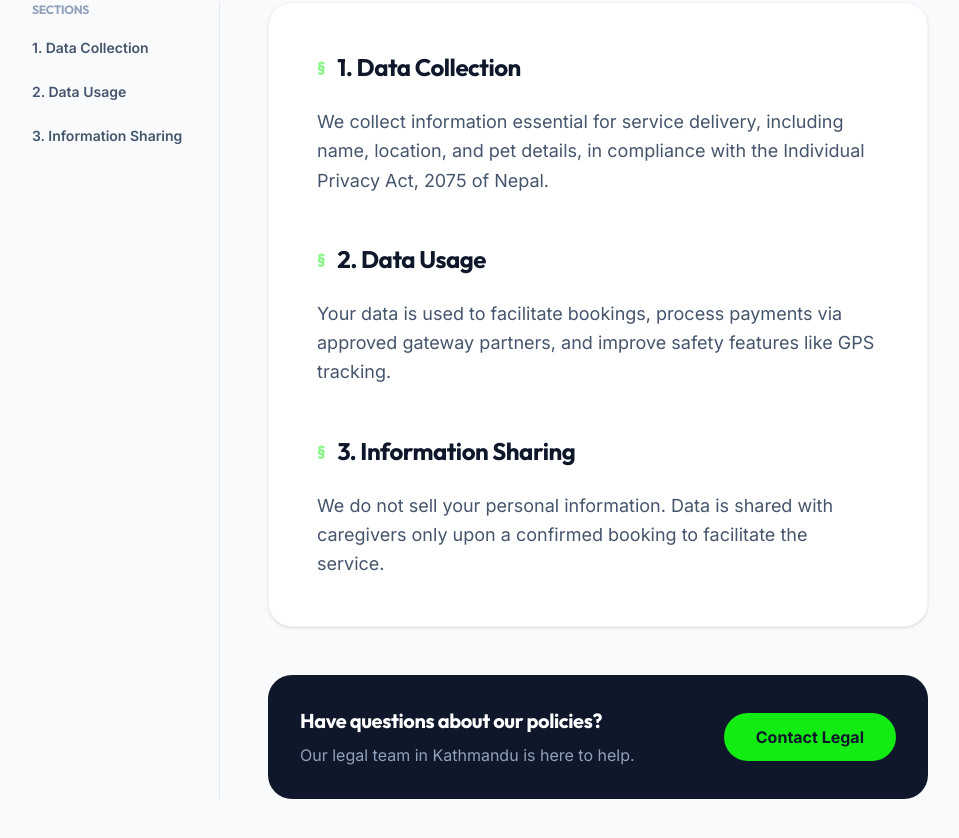
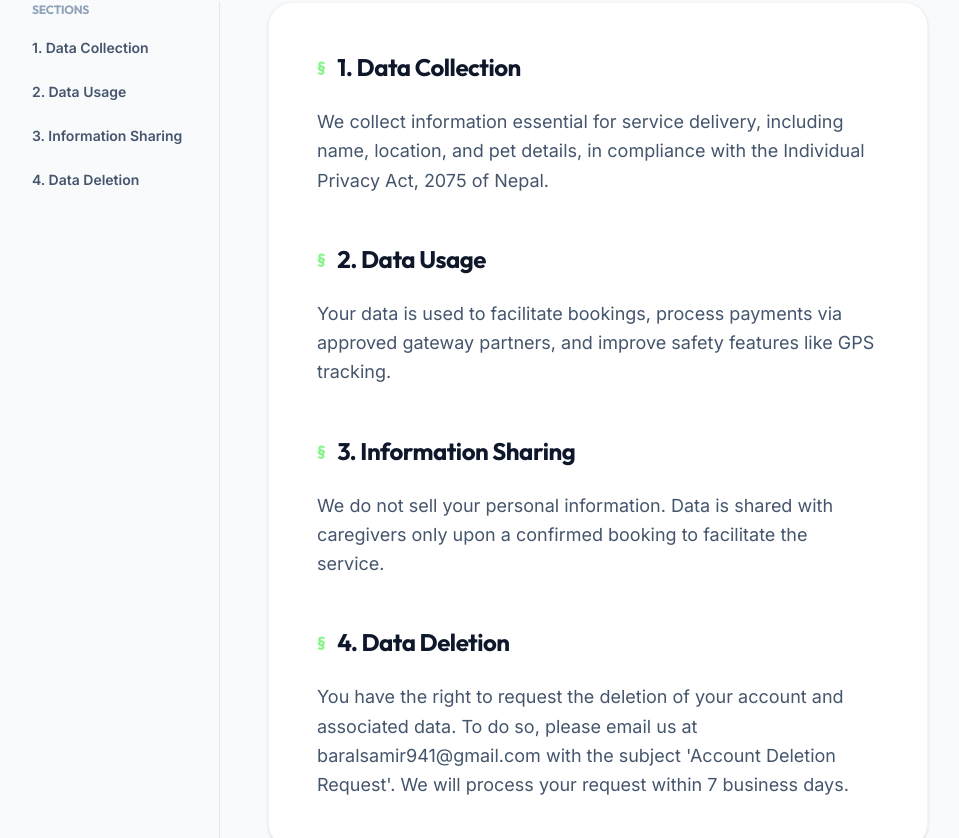
Before and after one commit to dhanabaral2077-cloud/Sameer69-stack, a React (Vite) app: page /legal/privacy-policy in a window 1280 px wide. Shown: the part 322-1160 px from the top of the page, without its empty margins (160-1119 px from the left). Built offline with nearby package versions, Linux system fonts and the light colour scheme.

Commit message:
Add Data Deletion section to Privacy Policy for Google Play Console compliance

```diff
--- a/src/content/schema.json
+++ b/src/content/schema.json
@@ -356,6 +356,11 @@
                     {
                         "title": "3. Information Sharing",
                         "content": "We do not sell your personal information. Data is shared with caregivers only upon a confirmed booking to facilitate the service."
+                    },
+                    {
+                        "title": "4. Data Deletion",
+                        "id": "deletion",
+                        "content": "You have the right to request the deletion of your account and associated data. To do so, please email us at baralsamir941@gmail.com with the subject 'Account Deletion Request'. We will process your request within 7 business days."
                     }
                 ]
             },
--- a/src/pages/LegalPage.tsx
+++ b/src/pages/LegalPage.tsx
@@ -78,7 +78,7 @@ const LegalPage: React.FC = () => {
                             {legalData.sections.map((section: any, idx: number) => (
                                 <a
                                     key={idx}
-                                    href={`#section-${idx}`}
+                                    href={`#${section.id || `section-${idx}`}`}
                                     className="block text-sm font-semibold text-slate-600 hover:text-primary transition-colors py-1"
                                 >
                                     {section.title}
@@ -96,7 +96,7 @@ const LegalPage: React.FC = () => {
                     >
                         <div className="bg-white rounded-3xl p-8 md:p-12 shadow-sm border border-slate-100">
                             {legalData.sections.map((section: any, idx: number) => (
-                                <div key={idx} id={`section-${idx}`} className="mb-12 last:mb-0">
+                                <div key={idx} id={section.id || `section-${idx}`} className="mb-12 last:mb-0">
                                     <h2 className="text-2xl font-bold text-slate-900 mb-6 flex items-center gap-3">
                                         <span className="text-primary opacity-50 text-base">§</span>
                                         {section.title}
@@ -111,9 +111,9 @@ const LegalPage: React.FC = () => {
                         <div className="mt-12 p-8 bg-slate-900 rounded-3xl text-white flex flex-col md:flex-row items-center justify-between gap-6">
                             <div>
                                 <h3 className="text-xl font-bold mb-2">Have questions about our policies?</h3>
-                                <p className="text-slate-400">Our legal team in Kathmandu is here to help.</p>
+                                <p className="text-slate-400">Our legal team in Pokhara is here to help.</p>
                             </div>
-                            <a href="mailto:legal@pawpal.com.np" className="px-8 py-3 bg-primary text-slate-900 rounded-full font-bold hover:opacity-90 transition-opacity">
+                            <a href={`mailto:${content.footer.contact.email}`} className="px-8 py-3 bg-primary text-slate-900 rounded-full font-bold hover:opacity-90 transition-opacity">
                                 Contact Legal
                             </a>
                         </div>
```
